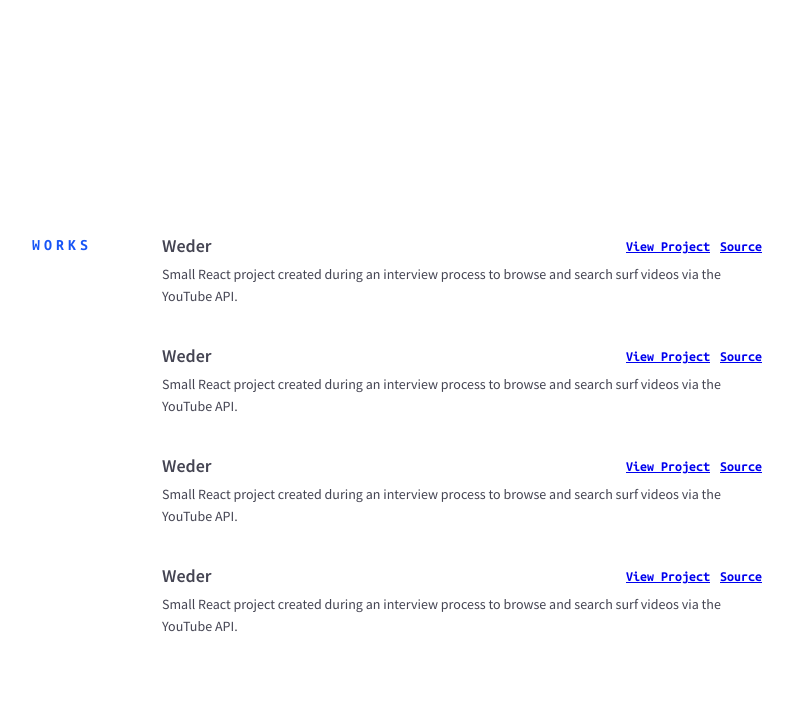
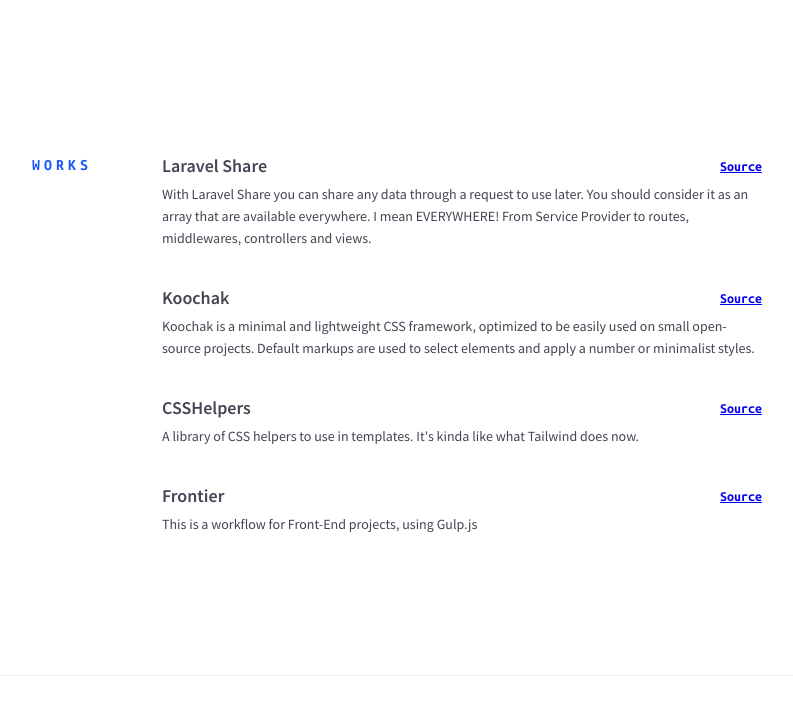
Before and after one commit to p3yman/peyman.me-gatsby, a Gatsby site: page / in a window 1280 px wide. Shown: the part 2055-2778 px from the top of the page, without its empty margins (293-1086 px from the left). Built offline with nearby package versions, Linux system fonts and the light colour scheme; Gatsby itself is replaced by a stand-in of ours.

Commit message:
Clear extra data for now

```diff
--- a/src/components/Header.js
+++ b/src/components/Header.js
@@ -1,7 +1,6 @@
 import React from "react"
-import { Link } from "gatsby"
+// import { Link } from "gatsby"
 import Logo from "./../assets/images/logo.svg"
-import Resume from "./../assets/files/Peyman-Eskandari-Resume.pdf"
 
 export default () => (
   <header id="header">
@@ -10,7 +9,7 @@
         <div className="logo">
           <img src={Logo} alt="Peyman's Logo" width="40" />
         </div>
-        <ul id="menu">
+        {/* <ul id="menu">
           <li>
             <Link to="/" className="link">
               <span data-hover="About">About</span>
@@ -46,7 +45,7 @@
               <span data-hover="Resume">Resume</span>
             </a>
           </li>
-        </ul>
+        </ul> */}
       </div>
     </div>
   </header>
--- a/src/components/Hero.js
+++ b/src/components/Hero.js
@@ -1,4 +1,5 @@
 import React from "react"
+import Resume from "./../assets/files/Peyman-Eskandari-Resume.pdf"
 
 export default () => (
   <div id="hero">
@@ -11,6 +12,14 @@
         <a href="mailto:hi@peyman.me" className="btn">
           Say hi
         </a>
+        <a
+          href={Resume}
+          className="btn"
+          target="_blank"
+          rel="noopener noreferrer"
+        >
+          <span data-hover="Resume">Resume</span>
+        </a>
       </div>
     </div>
   </div>
--- a/src/components/Skills.js
+++ b/src/components/Skills.js
@@ -13,7 +13,7 @@
         <div className="item">MySQL</div>
       </div>
       <div className="col">
-        <div className="item">React / Gatsby</div>
+        {/* <div className="item">React / Gatsby</div> */}
         <div className="item">Vue.js</div>
         <div className="item">Node.js</div>
         <div className="item">Express</div>
@@ -21,10 +21,10 @@
         <div className="item">Wordpress</div>
       </div>
       <div className="col">
-        <div className="item">Bash</div>
+        {/* <div className="item">Bash</div> */}
         <div className="item">Git</div>
         <div className="item">Gulp</div>
-        <div className="item">Webpack</div>
+        {/* <div className="item">Webpack</div> */}
         <div className="item">MongoDB</div>
         <div className="item">Postman</div>
       </div>
--- a/src/components/WorkItem.js
+++ b/src/components/WorkItem.js
@@ -5,7 +5,6 @@
     <header>
       <div className="title">{props.item.title}</div>
       <div className="links">
-        <a href={props.item.url}>View Project</a>
         <a href={props.item.source}>Source</a>
       </div>
     </header>
--- a/src/configs/experiences.js
+++ b/src/configs/experiences.js
@@ -1,12 +1,12 @@
 export default [
-  {
-    title: "RabbitFox",
-    time: "November 2019 - Present",
-    desc: "Senior Front-End Developer",
-  },
+  // {
+  //   title: "RabbitFox",
+  //   time: "November 2019 - Present",
+  //   desc: "Senior Front-End Developer",
+  // },
   {
     title: "YasnaTeam",
-    time: "August 2018 - November 2019",
+    time: "August 2018 - Present",
     desc: "Senior Developer & Designer",
   },
   {
--- a/src/configs/works.js
+++ b/src/configs/works.js
@@ -1,34 +1,29 @@
 export default [
   {
-    title: "Weder",
+    title: "Laravel Share",
     desc:
-      "Small React project created during an interview process to browse and search surf videos via the YouTube API.",
-    url: "#",
-    source: "#",
-    tags: ["React", "Node.js", "MongoDB"],
+      "With Laravel Share you can share any data through a request to use later. You should consider it as an array that are available everywhere. I mean EVERYWHERE! From Service Provider to routes, middlewares, controllers and views.",
+    source: "https://github.com/peyman3d/laravel-share",
+    tags: ["PHP", "Laravel"],
   },
   {
-    title: "Weder",
+    title: "Koochak",
     desc:
-      "Small React project created during an interview process to browse and search surf videos via the YouTube API.",
-    url: "#",
-    source: "#",
-    tags: ["React", "Node.js", "MongoDB"],
+      "Koochak is a minimal and lightweight CSS framework, optimized to be easily used on small open-source projects. Default markups are used to select elements and apply a number or minimalist styles.",
+    source: "https://github.com/peyman3d/koochak",
+    tags: ["SASS", "CSS", "UI"],
   },
   {
-    title: "Weder",
+    title: "CSSHelpers",
     desc:
-      "Small React project created during an interview process to browse and search surf videos via the YouTube API.",
-    url: "#",
-    source: "#",
-    tags: ["React", "Node.js", "MongoDB"],
+      "A library of CSS helpers to use in templates. It's kinda like what Tailwind does now.",
+    source: "https://github.com/peyman3d/csshelpers",
+    tags: ["SASS", "CSS", "UI"],
   },
   {
-    title: "Weder",
-    desc:
-      "Small React project created during an interview process to browse and search surf videos via the YouTube API.",
-    url: "#",
-    source: "#",
-    tags: ["React", "Node.js", "MongoDB"],
+    title: "Frontier",
+    desc: "This is a workflow for Front-End projects, using Gulp.js",
+    source: "https://github.com/peyman3d/frontier",
+    tags: ["Gulp.js"],
   },
 ]
```
